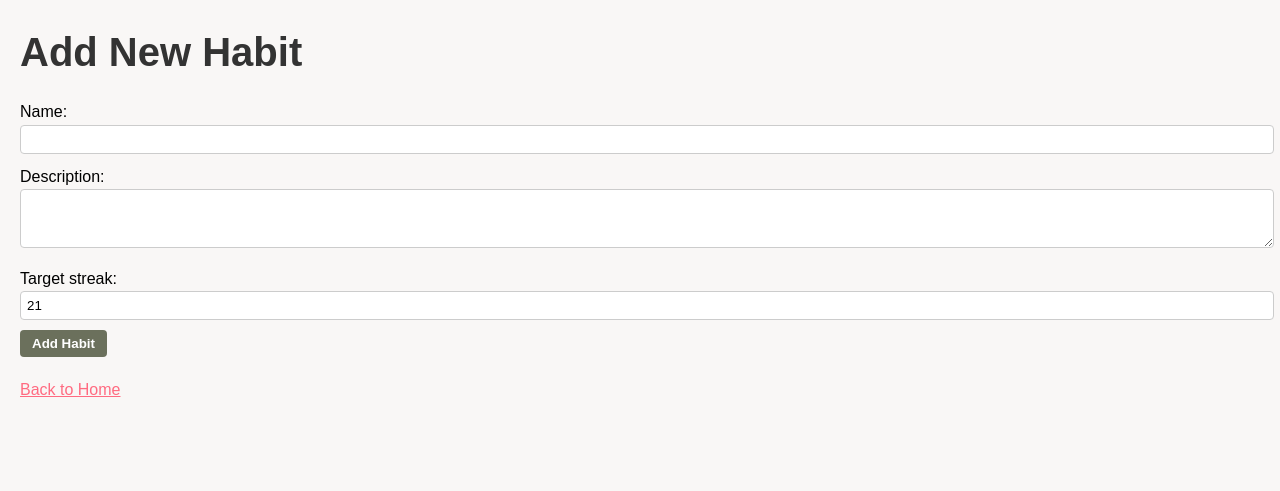
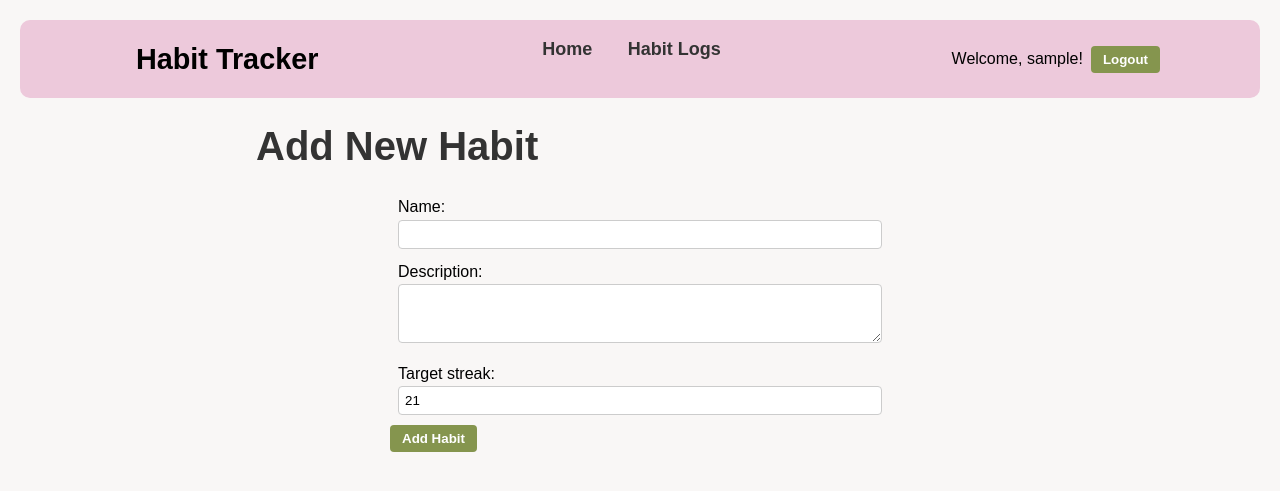
Before and after one commit to camilamoyac/habit-tracker-Django, a Django app: page /add/ in a window 1280 px wide. Shown: the top 491 px of the page. Run offline with Django 5.2, Linux system fonts and the light colour scheme; the visitor is signed in with stand-in values (Sample User, id 1); some web fonts are replaced.

Commit message:
finished stylilng and comments

```diff
--- a/habits/models.py
+++ b/habits/models.py
@@ -3,16 +3,36 @@ from django.utils import timezone
 from django.contrib.auth.models import User
 
 class Habit(models.Model):
+    """
+    Represents a habit created by a user.
+
+    Attributes:
+        user: ForeignKey to the Django User who owns this habit.
+        name: The name/title of the habit.
+        description: Optional detailed description of the habit.
+        target_streak: Number of consecutive days the user aims to complete the habit.
+    """
     user = models.ForeignKey(User, on_delete=models.CASCADE)
     name = models.CharField(max_length=100)
     description = models.TextField(blank=True)
     target_streak = models.PositiveIntegerField(default=21)
 
     def __str__(self):
+        """
+        Returns a string representation of the habit (its name).
+        """
         return self.name
 
     def get_streak(self):
-        """Return the current consecutive streak of done logs up to today."""
+        """
+        Calculates and returns the current consecutive streak of completed logs.
+
+        Logic:
+            - Orders HabitLog objects for this habit by date descending (latest first).
+            - Iterates over the logs counting consecutive 'done' logs.
+            - Stops counting when a log is not done.
+            - Returns the streak count.
+        """
         logs = HabitLog.objects.filter(habit=self).order_by('-date')
         streak = 0
         for log in logs:
@@ -23,9 +43,21 @@ class Habit(models.Model):
         return streak
 
 class HabitLog(models.Model):
+    """
+    Represents a daily record of a habit's completion status.
+
+    Attributes:
+        habit: ForeignKey to the Habit this log belongs to.
+        date: The date this log represents. Defaults to today.
+        done: Boolean indicating whether the habit was completed on this date.
+
+    Constraints:
+        - unique_together ensures that each habit has only one log per date.
+    """
     habit = models.ForeignKey(Habit, on_delete=models.CASCADE)
     date = models.DateField(default=timezone.localdate)
     done = models.BooleanField(default=False)
 
     class Meta:
+        # Prevent duplicate logs for same habit/date
         unique_together = ('habit', 'date')
--- a/habits/static/habits/css/style.css
+++ b/habits/static/habits/css/style.css
@@ -4,39 +4,68 @@
 @import url('https://fonts.googleapis.com/css2?family=Cause:wght@400;700&display=swap');
 
 /* Reset some default styles */
-body, h1, h2, h3, p, ul, li, a, button, form {
+* {
     margin: 0;
     padding: 0;
     box-sizing: border-box;
     font-family: 'Cause', sans-serif;
 }
 
+:root{
+    --light: #f9f7f6;
+    --dark: #333;
+    --light-pink: #ecd1df;
+    --sage-green: #adb58f;
+    --accent-pink: #d15f9c;
+    --accent-green: #85954e;
+}
+
 /* Body and background */
 body {
-    background-color: #f9f7f6; /* off-white background */
-    color: #000; /* default text color black */
+    background-color: var(--light); /* off-white background */
+    color: black; /* default text color black */
     padding: 20px;
     line-height: 1.6;
+}
+
+main {
+    max-width: 800px;
+    margin: 0 auto;
 }
 
 /* Headings */
 h1 {
     font-size: 2.5rem;
-    margin-bottom: 20px;
-    color: #333;
+    margin: 1rem;
+    color: var(--dark);
 }
 
 h2 {
     font-size: 1.8rem;
-    margin-top: 20px;
-    margin-bottom: 10px;
-    color: #333;
+    margin: 1rem;
+    color: black;
 }
 
 h3 {
     font-size: 1.2rem;
-    margin-bottom: 10px;
-    color: #666;
+    color: var(--dark);
+}
+
+a {
+    text-decoration: none;
+}
+
+p {
+    padding: 0 0.5rem;
+}
+
+/* Header */
+header {
+    display: flex;
+    justify-content: space-around;
+    align-items: center;
+    background-color: #edc9db;
+    border-radius: 10px;
 }
 
 /* Navigation */
@@ -45,24 +74,40 @@ nav {
 }
 
 nav a {
-    text-decoration: none;
-    color: #6b705c; /* sage green */
+    color: var(--dark);
     margin-right: 15px;
     font-weight: 600;
+    font-size: large;
+    padding: 0.25rem 0.5rem;
 }
 
 nav a:hover {
-    color: #ff6b81; /* pink accent */
+    text-decoration: none;
+    background-color: var(--accent-pink);
+    border-radius: 5px;
+}
+
+.welcome {
+    display: flex;
+    justify-content: right;
+}
+
+.add {
+    display: block;
+    margin: 0 auto;
+    width: 150px;
 }
 
 /* Forms */
-form {
-    margin-bottom: 20px;
+.regular {
+    max-width: 500px;
+    margin: 0 auto 20px auto;
 }
 
-form button {
-    background-color: #6b705c; /* sage green */
-    color: #fff;
+form button,
+.add{
+    background-color: var(--accent-green); /* sage green */
+    color: white;
     padding: 6px 12px;
     border: none;
     border-radius: 4px;
@@ -84,11 +130,11 @@ input, textarea {
 }
 
 /* Links */
-a {
-    color: #ff6b81;
+.outside a {
+    color: var(--accent-pink);
 }
 
-a:hover {
+.outside a:hover {
     text-decoration: underline;
 }
 
--- a/habits/templates/habits/add_habit.html
+++ b/habits/templates/habits/add_habit.html
@@ -6,14 +6,30 @@
     <link rel="stylesheet" href="{% static 'habits/css/style.css' %}">
 </head>
 <body>
-    <h1>Add New Habit</h1>
+    <header>
+        <h2>Habit Tracker</h2>
 
-    <form method="POST">
-        {% csrf_token %}
-        {{ form.as_p }}
-        <button type="submit">Add Habit</button>
-    </form>
+        <nav>
+            <a href="{% url 'home' %}">Home</a>
+            <a href="{% url 'habit_logs' %}">Habit Logs</a>
+        </nav>
 
-    <a href="{% url 'home' %}">Back to Home</a>
+        <section class="welcome">
+            <p>Welcome, {{ request.user.username }}!</p>
+            <form action="{% url 'logout' %}" method="post">
+                {% csrf_token %}
+                <button type="submit" >Logout</button>
+            </form>
+        </section>
+    </header>
+
+    <main>
+        <h1>Add New Habit</h1>
+        <form class="regular" method="POST">
+            {% csrf_token %}
+            {{ form.as_p }}
+            <button type="submit">Add Habit</button>
+        </form>
+    </main>
 </body>
 </html>
--- a/habits/views.py
+++ b/habits/views.py
@@ -1,21 +1,30 @@
 from django.shortcuts import render, redirect
 from django.contrib.auth import logout
 from django.contrib.auth.forms import UserCreationForm
-from .models import Habit, HabitLog
 from django.utils import timezone
 from django.contrib.auth.decorators import login_required
-from .forms import HabitForm
 from collections import defaultdict
 from datetime import timedelta
 
+from .models import Habit, HabitLog
+from .forms import HabitForm
+
 @login_required
 def home(request):
+    """
+    Home page view for logged-in users.
+    - Displays today's habits.
+    - Creates a HabitLog for each habit if it doesn't exist for today.
+    - Handles POST requests to toggle the 'done' status of a habit for today.
+    """
     today = timezone.localdate() - timezone.timedelta(days=0)
     habits = Habit.objects.filter(user=request.user)
 
+    # a HabitLog for each habit for today
     for habit in habits:
         HabitLog.objects.get_or_create(habit=habit, date=today)
 
+    # all HabitLogs for today
     logs = HabitLog.objects.filter(habit__user=request.user, date=today).select_related('habit')
 
     if request.method == 'POST':
@@ -31,6 +40,11 @@ def home(request):
 
 @login_required
 def add_habit(request):
+    """
+    View to add a new habit for the logged-in user.
+    - Handles GET requests by displaying an empty HabitForm.
+    - Handles POST requests to save a new habit with the current user.
+    """
     if request.method == 'POST':
         form = HabitForm(request.POST)
         if form.is_valid():
@@ -45,18 +59,27 @@ def add_habit(request):
 
 @login_required
 def delete_habit(request, habit_id):
+    """
+    Deletes a habit belonging to the logged-in user.
+    - Redirects back to home after deletion.
+    """
     habit = Habit.objects.get(id=habit_id, user=request.user)
     habit.delete()
     return redirect('home')
 
 @login_required
 def habit_logs(request):
+    """
+    Displays the Habit Logs page for the user.
+    - Shows all habits and their logs.
+    - Includes the current streak for each habit using Habit.get_streak().
+    """
     habits = Habit.objects.filter(user=request.user)
     habit_entries = []
 
     for habit in habits:
         logs = HabitLog.objects.filter(habit=habit).order_by('-date')
-        streak = habit.get_streak()  # you need to implement this method in Habit
+        streak = habit.get_streak()
         habit_entries.append({
             'habit': habit,
             'logs': logs,
@@ -68,6 +91,12 @@ def habit_logs(request):
     })
 
 def register(request):
+    """
+    User registration view.
+    - Displays a UserCreationForm on GET.
+    - Creates a new user on POST if the form is valid.
+    - Redirects to login after successful registration.
+    """
     if request.method == 'POST':
         form = UserCreationForm(request.POST)
         if form.is_valid():
@@ -78,5 +107,8 @@ def register(request):
     return render(request, 'habits/register.html', {'form': form})
 
 def logout_view(request):
+    """
+    Logs out the current user and redirects to the login page.
+    """
     logout(request)
     return redirect('login')
```
Also changed, not shown: other parts of habits/static/habits/css/style.css (+40 -2 lines), habits/templates/habits/habit_logs.html (+61 -1 lines), habits/templates/habits/home.html (+17 -10 lines), habits/templates/habits/login.html (+9 -8 lines), habits/templates/habits/register.html (+9 -9 lines).
